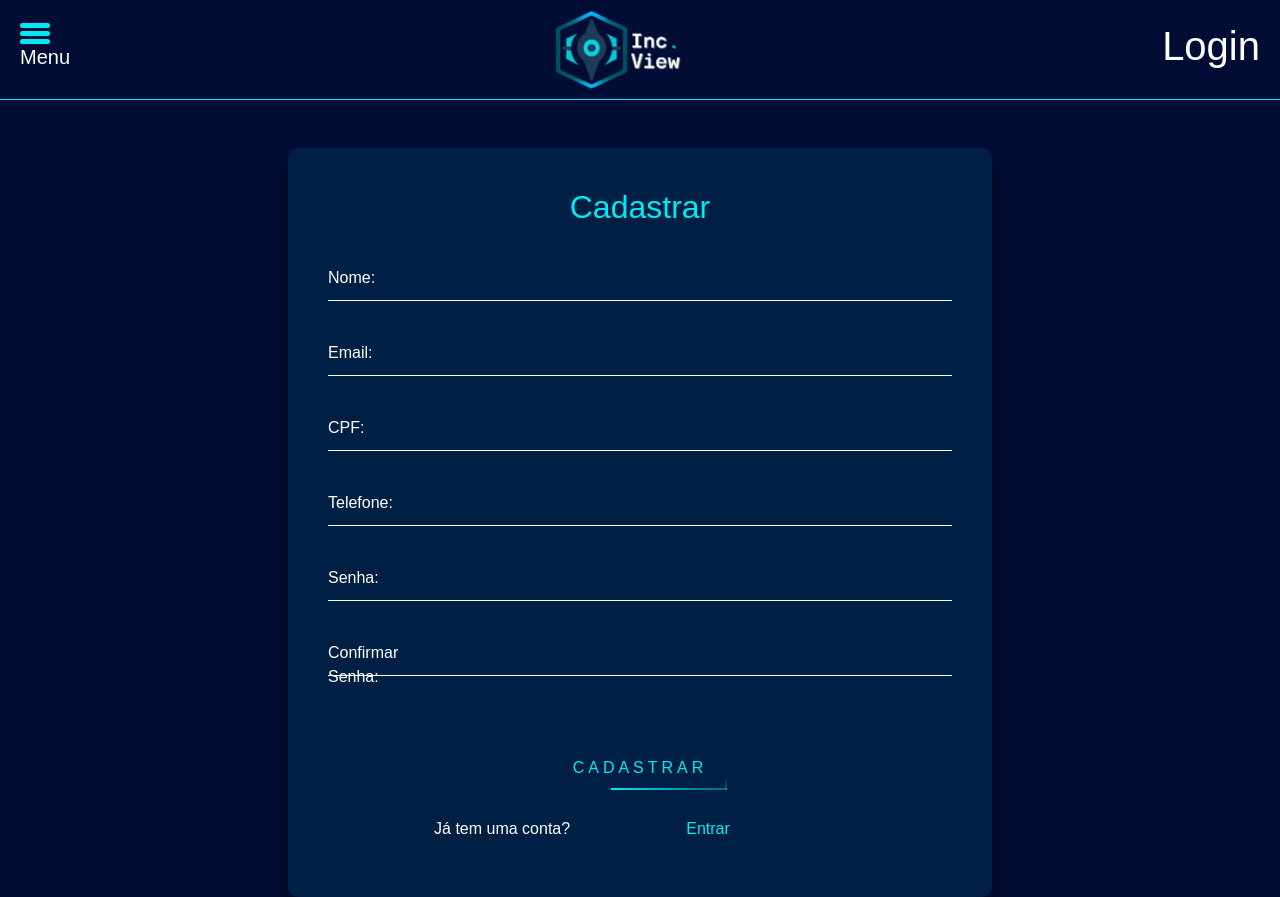
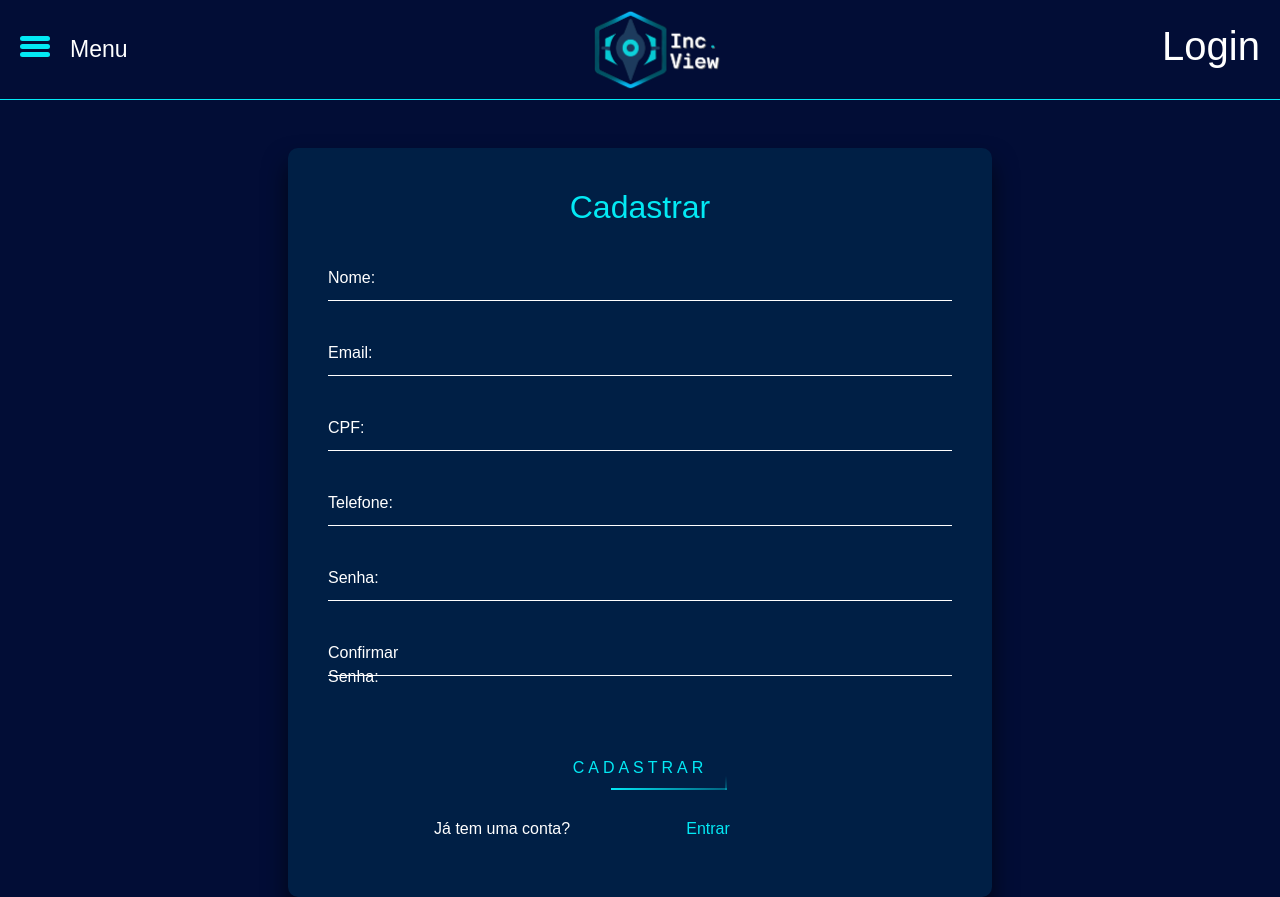
Before and after one commit to inc-view/inc-view.github.io, a website: page servidor/site/public/cadastro.html in a window 1280 px wide. Drawn offline with nearby package versions, Linux system fonts and the light colour scheme; files whose address does not match are found by name.

Commit message:
alteracoes no cadastro

```diff
--- a/servidor/site/public/cadastro.html
+++ b/servidor/site/public/cadastro.html
@@ -42,7 +42,9 @@
         <h5>Menu</h5>
     </div>
     <img id="imgLogo" src="../imgs/LogoNameLight.png" alt="">
+   <div class="login">
     <h1>Login</h1>
+   </div>
   </div>
   <div class="login-box container-sm mt-5">
     <h2>Cadastrar</h2>
--- a/servidor/site/public/css/loginCadastro.css
+++ b/servidor/site/public/css/loginCadastro.css
@@ -338,3 +338,13 @@ label span:nth-child(3) {
 #checkbox-menu:checked ~ ul {
   transform: none;
 }
+
+.menu-header{
+  display: flex;
+  flex-direction: row;
+}
+
+.menu-header h5{
+  margin: 0px 20px;
+  font-size: 23px;
+}
```
